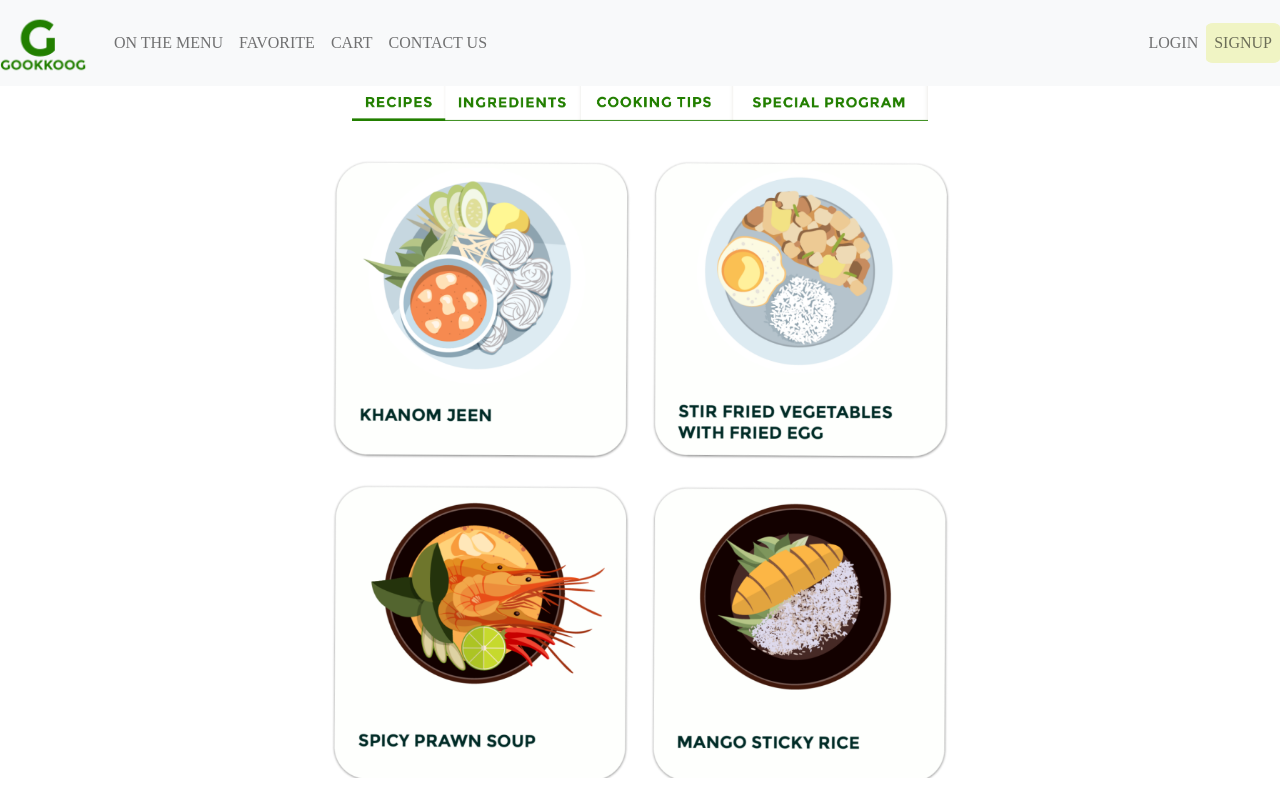
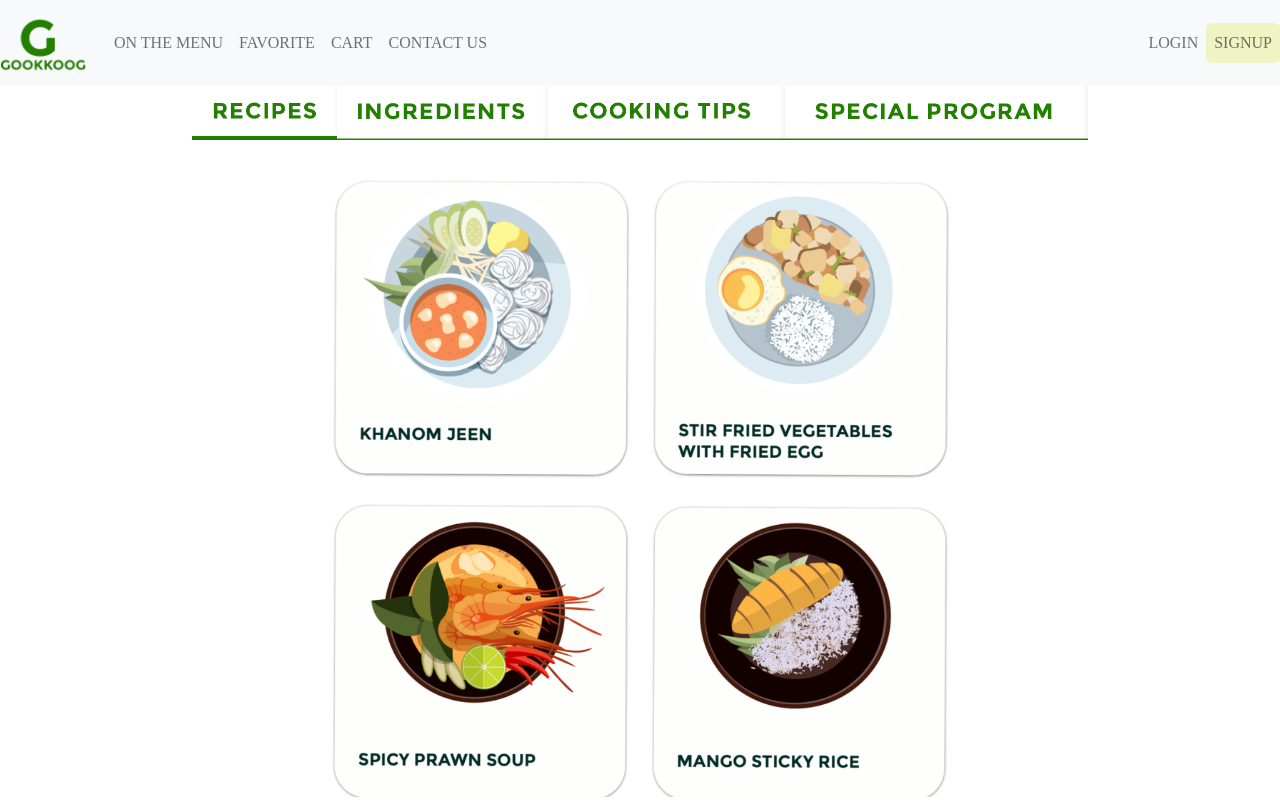
Before and after one commit to aupanddown/gookkoog, a React (Create React App) app: page /onthemenu in a window 1280 px wide. Built offline with nearby package versions, Linux system fonts and the light colour scheme.

Commit message:
Add files via upload

```diff
--- a/src/pages/Onthemenu.js
+++ b/src/pages/Onthemenu.js
@@ -10,7 +10,7 @@ const onthemenu =() => {
       <>
       <center>
       <Image src={OnthemenuBGNav} fluid
-       width= '45% '
+       width= '70% '
       />
 
       <Button href="/ingredients" variant="outline-*" >
```
